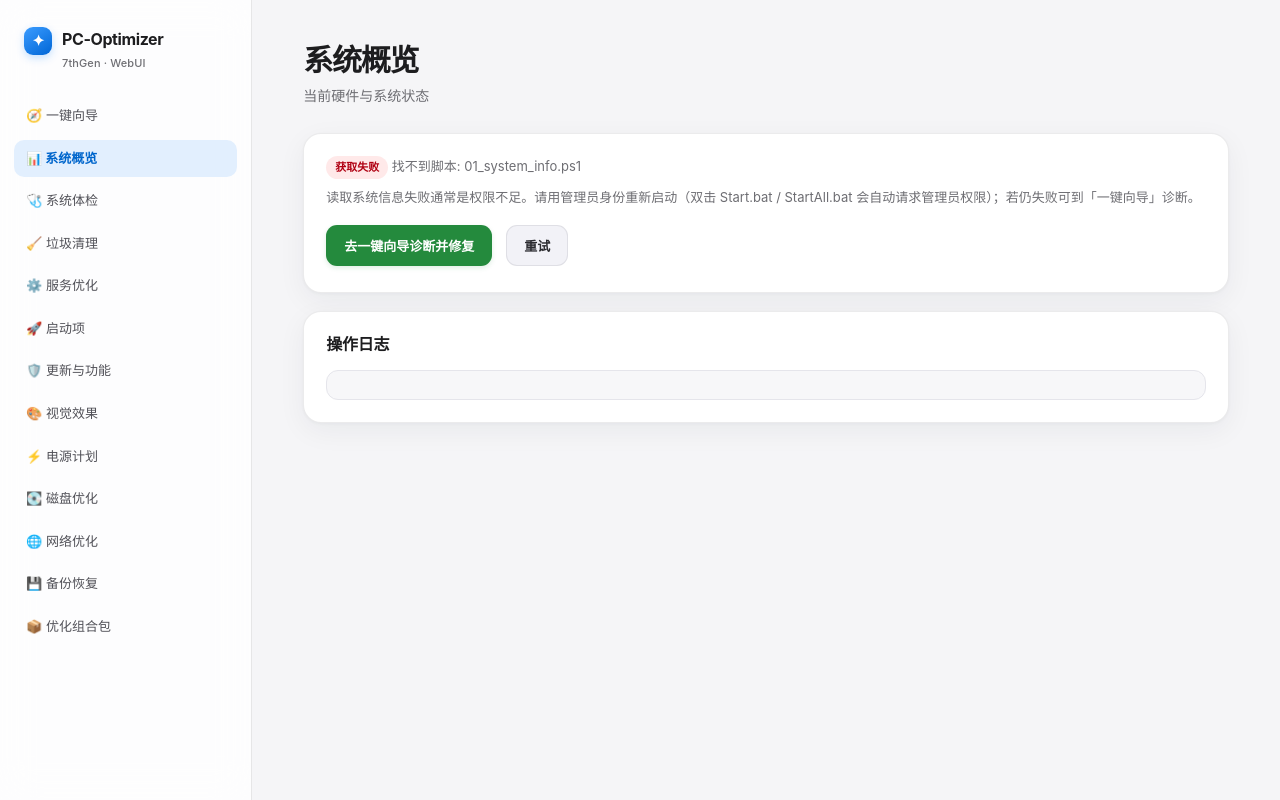
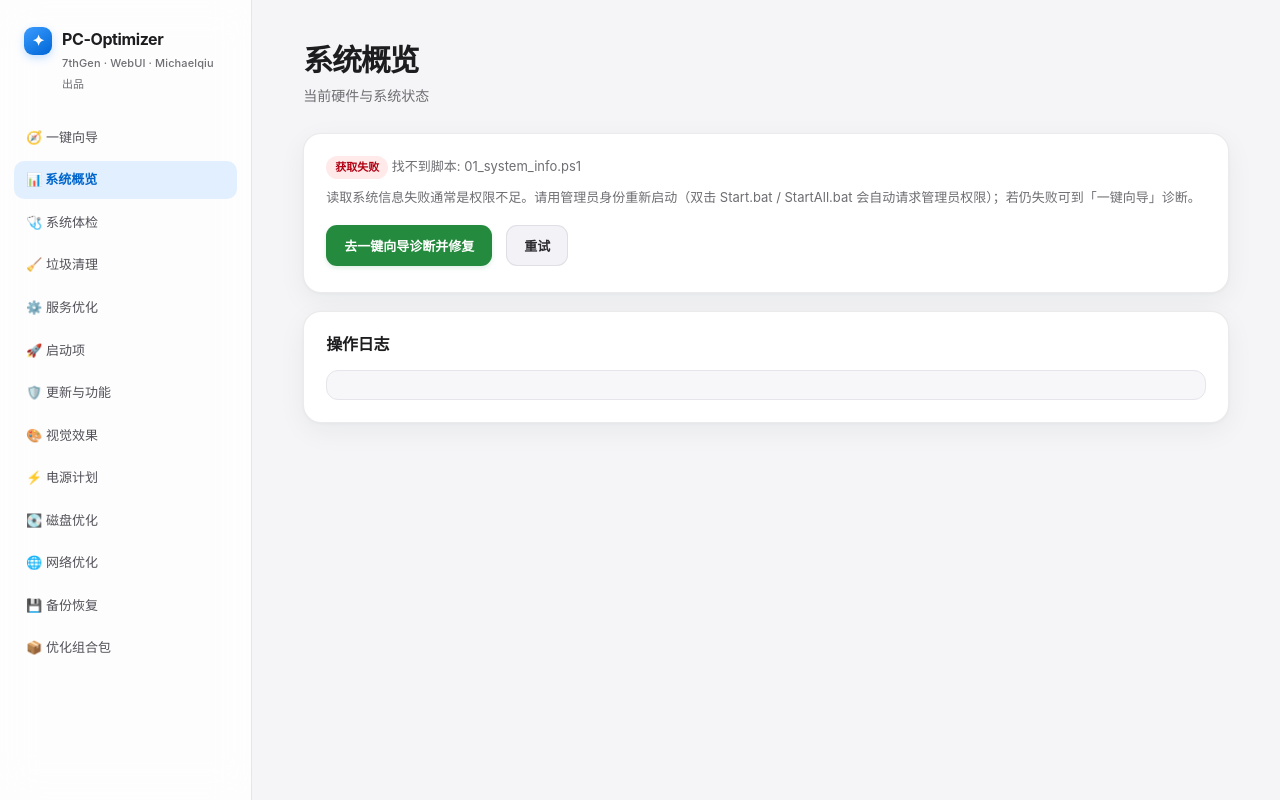
Before and after one commit to cpufreestyle/win-optimizer, a Flask app: page / in a window 1280 px wide. Run offline with Flask 3, Linux system fonts and the light colour scheme.

Commit message:
feat(gui): brand Michaelqiu 出品, fix Intel CPU gen detection, and harden update check (#50)
- Add 'Michaelqiu 出品' branding across GUI header/sidebar, About, CLI, Start.bat, README, and WebUI
- Fix Intel CPU generation detection for 10th-14th gen processors (i3-10300) across Core lib, Dashboard, CLI 01, and WebUI 01
- Harden gui/UpdateCheck.ps1 to use dedicated [PowerShell]::Create() Runspace with UI timer polling, preventing PSInvalidOperationException
- Adjust GUI sidebar geometry (width 230, button height 40) to prevent text truncation and eliminate unwanted scrollbars
- Remove obsolete tracked PC-Optimizer.exe.disabled asset
- Rebuild PC-Optimizer.exe and refresh desktop shortcuts

Co-authored-by: MichaelQiu <cpufreestyle@qq.com>

```diff
--- a/webui/templates/index.html
+++ b/webui/templates/index.html
@@ -114,7 +114,7 @@
 <body>
 <div class="layout">
   <div class="sidebar">
-    <div class="brand">PC-Optimizer<br><span style="font-size:11px;font-weight:500;letter-spacing:.01em;color:var(--dim)">7thGen · WebUI</span></div>
+    <div class="brand">PC-Optimizer<br><span style="font-size:11px;font-weight:500;letter-spacing:.01em;color:var(--dim)">7thGen · WebUI · Michaelqiu 出品</span></div>
     <div class="nav-item" data-page="guided">🧭 一键向导</div>
     <div class="nav-item active" data-page="overview">📊 系统概览</div>
     <div class="nav-item" data-page="health">🩺 系统体检</div>
```
Also changed, not shown: README.md, 11 other files.
